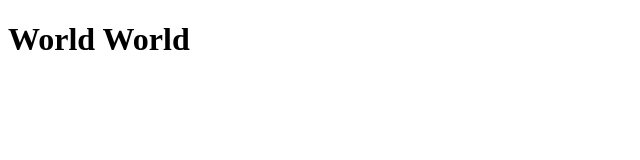
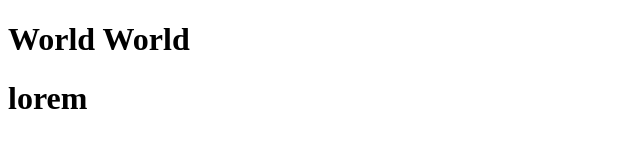
Before and after one commit to AaronCHH/Gitty, a plain HTML site: page index.html in a window 1280 px wide. Shown: the whole page, without its empty margins (0-640 px from the left). Drawn offline with Linux system fonts and the light colour scheme.

Commit message:
Second Commit

```diff
--- a/index.html
+++ b/index.html
@@ -10,6 +10,7 @@
 
 <body>
     <h1>World World</h1>
+    <h1>lorem</h1>
 </body>
 
 </html>
```
